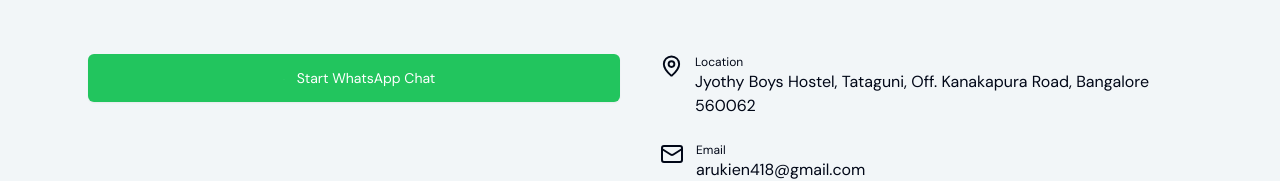
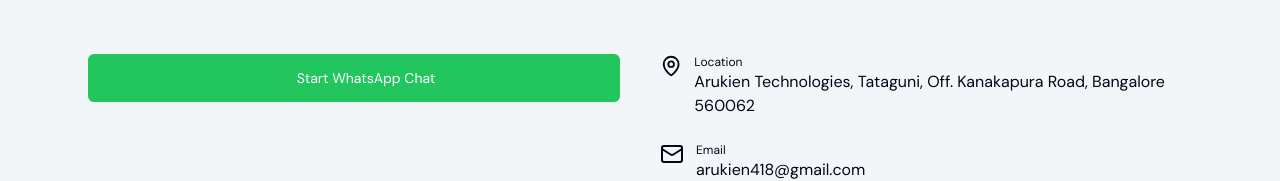
Before and after one commit to Harshakiran08/arukien-technologies, a React (Vite) app in the folder src/frontend/: page /contact in a window 1280 px wide. Shown: the part 226-407 px from the top of the page. Built offline with nearby package versions, Linux system fonts and the light colour scheme; what @caffeineai/core-infrastructure would draw is missing.

Commit message:
Update ContactPage.tsx

```diff
--- a/src/frontend/src/pages/ContactPage.tsx
+++ b/src/frontend/src/pages/ContactPage.tsx
@@ -47,7 +47,7 @@
     icon: MapPin,
     label: "Location",
     value:
-      "Jyothy Boys Hostel, Tataguni, Off. Kanakapura Road, Bangalore 560062",
+      "Arukien Technologies, Tataguni, Off. Kanakapura Road, Bangalore 560062",
   },
   {
     icon: Mail,
```
